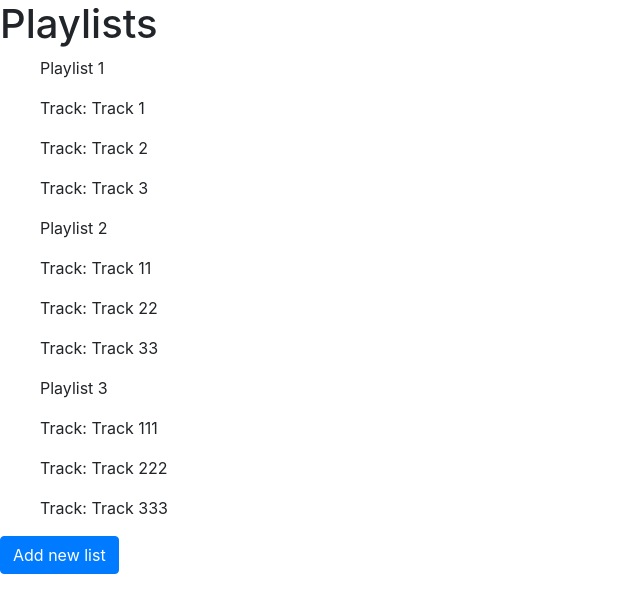
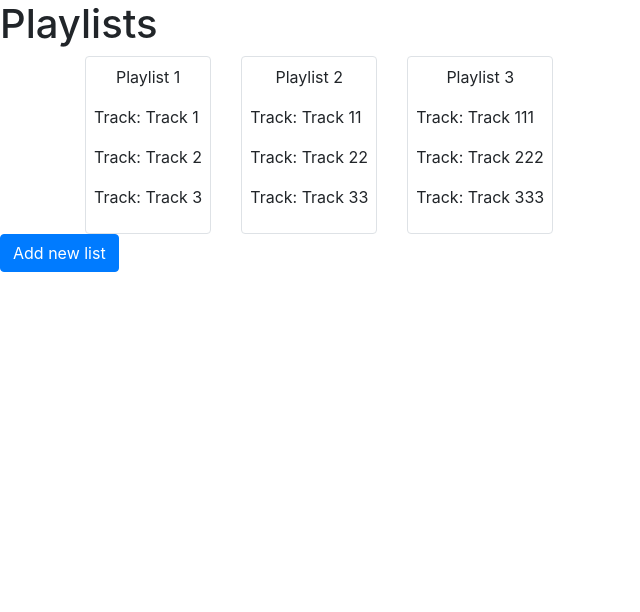
Before and after one commit to slawekkopacz/spotify-manager, an Angular app: page / in a window 1280 px wide. Shown: the top 612 px of the page, without its empty margins (0-640 px from the left). Built offline with nearby package versions, Linux system fonts and the light colour scheme.

Commit message:
Applying first styles to playlist

```diff
--- a/src/app/app.component.html
+++ b/src/app/app.component.html
@@ -1,6 +1,9 @@
 <h1>{{title}}</h1>
-<ul>
-  <app-playlist *ngFor="let pl of playlists" [playlist]="pl">
-  </app-playlist>
-</ul>
+
+<div class="container">
+  <div class="row">
+    <app-playlist *ngFor="let pl of playlists" [playlist]="pl">
+    </app-playlist>
+  </div>
+</div>
 <button class="btn btn-primary" (click)="addNewList()">Add new list</button>
--- a/src/app/playlist/playlist.component.html
+++ b/src/app/playlist/playlist.component.html
@@ -1,2 +1,6 @@
-<p>{{playlist.title}}</p>
-<app-track *ngFor="let track of playlist.tracks" [track]="track"></app-track>
+<div class="col-sm">
+  <div class="border rounded p-2">
+    <p class="text-center">{{playlist.title}}</p>
+    <app-track *ngFor="let track of playlist.tracks" [track]="track"></app-track>
+  </div>
+</div>
```
